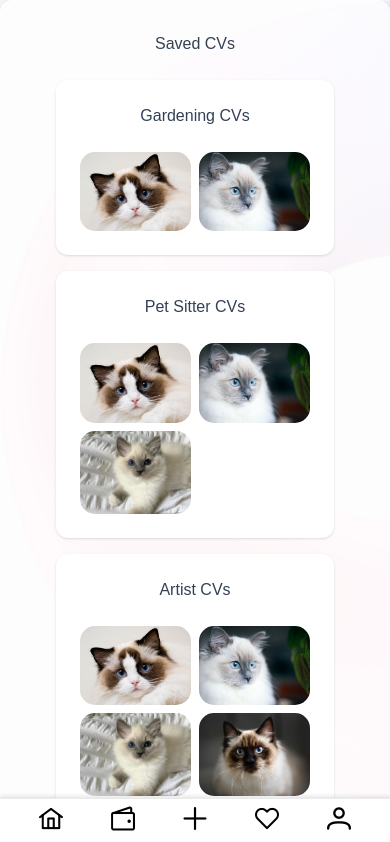
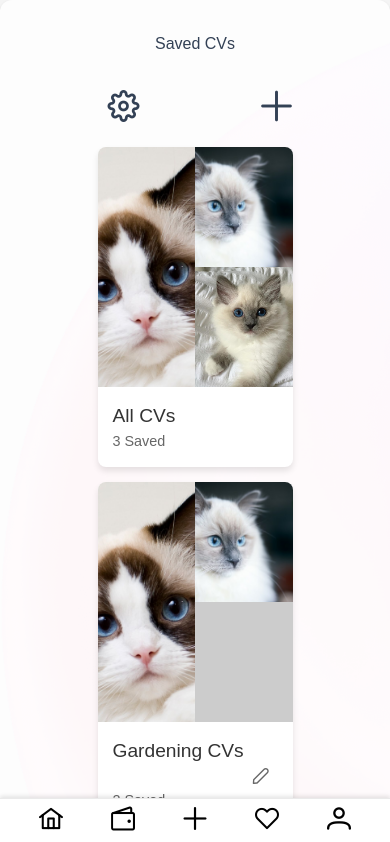
Before and after one commit to SENZAGlobalClassroom/UCVME, a Vue app in the folder app/view/: page /wallet in a window 390 px wide. Shown: the top 842 px of the page. Built offline with nearby package versions, Linux system fonts and the light colour scheme; a web font is replaced by a local one.

Commit message:
made Wallet layout better and functional on the frontend

```diff
--- a/app/view/src/components/Wallet.vue
+++ b/app/view/src/components/Wallet.vue
@@ -1,77 +1,271 @@
 <template>
-    <div class="grid-container">
-        <Card v-for="collection in collections" :key="collection.id" >
-            <template #content>
-                <h3 style="text-align: center;">{{collection.name}}</h3>
-                <br>
-                <div class="grid2x2">
-                    <!-- assuming we have stillImage generated from the video upload at the CVProcess -->
-                    <img v-for="(cv, index) in collection.cvs.slice(0, 4)" :key="index" :src="cv.stillImage" />
+    <div class="wallet-controls">
+        <button class="wallet-control-button" @click="openSettings">
+            <i class="pi pi-cog" style="font-size: 2rem;"></i>
+        </button>
+        <button class="wallet-control-button" @click="showDialog = true">
+            <i class="pi pi-plus" style="font-size: 2rem;"></i>
+        </button>
+    </div>
+    <div class="collections-grid">
+        <div class="collection" v-for="collection in collections" :key="collection.id">
+            <div class="collection-images">
+                <div class="image primary"
+                    :style="{ backgroundImage: collection.cvs.length > 0 ? 'url(' + collection.cvs[0].stillImage + ')' : '' }">
+                    <div v-if="collection.cvs.length === 0" class="placeholder"></div>
                 </div>
-            </template>
-        </Card>
-        <Card class="new-collection-card" @click="addNewCollection">
-            <template #content>
-                <div class="new-collection-content">
-                    <i class="pi pi-plus"></i>
+                <div class="side-images">
+                    <div class="image secondary"
+                        :style="{ backgroundImage: collection.cvs.length > 1 ? 'url(' + collection.cvs[1].stillImage + ')' : '' }">
+                        <div v-if="collection.cvs.length < 2" class="placeholder"></div>
+                    </div>
+                    <div class="image secondary"
+                        :style="{ backgroundImage: collection.cvs.length > 2 ? 'url(' + collection.cvs[2].stillImage + ')' : '' }">
+                        <div v-if="collection.cvs.length < 3" class="placeholder"></div>
+                    </div>
                 </div>
-            </template>
-        </Card>
+            </div>
+            <div class="collection-info">
+                <h3 class="collection-title">{{ collection.name }}</h3>
+                <button v-if="collection.id !== 0" class="edit-button" @click="openEditDialog(collection)">
+                    <i class="pi pi-pencil" style="font-size: 1rem;"></i>
+                </button>
+                <p class="collection-details">{{ collection.cvs.length }} Saved</p>
+            </div>
+        </div>
     </div>
+
+    <!-- Add new collection popup -->
+    <Dialog v-model:visible="showDialog" header="Add New Collection" :style="{ width: '35rem' }">
+        <div class="dialog-content">
+            <div>
+                <label>Collection Name:</label>
+                <InputText class="input-text" v-model="newCollectionName" placeholder="Enter collection name" />
+            </div>
+
+            <div class="button-container">
+                <Button type="button" label="Save" @click="addNewCollection"></Button>
+            </div>
+        </div>
+    </Dialog>
+
+    <!-- Edit collection popup -->
+    <Dialog v-model:visible="showEditDialog" header="Edit Collection" :style="{ width: '35rem' }">
+        <div class="dialog-content">
+            <div>
+                <label for="editCollectionName">Collection Name:</label>
+                <InputText class="input-text" v-model="editCollectionName" placeholder="Enter new collection name" />
+            </div>
+
+            <div class="button-container">
+                <Button type="button" label="Save Changes" @click="saveChanges"></Button>
+                <Button type="button" label="Delete Collection" severity="danger" @click="deleteCollection"></Button>
+            </div>
+        </div>
+    </Dialog>
+
+    <Toast />
 </template>
+
 <script setup>
+import { ref, defineEmits } from 'vue';
 import PropTypes from 'vue-types';
+import { useToast } from 'primevue/usetoast';
+
+const openSettings = () => {
+    //settings button
+};
+
+//add colection dialogue logic
+const showDialog = ref(false);
+const newCollectionName = ref('');
+const toast = useToast();
+const emit = defineEmits(['add-collection']);
+
+const addNewCollection = () => {
+    if (newCollectionName.value.trim()) {
+        emit('add-collection', newCollectionName.value);
+
+        toast.add({ severity: 'success', summary: 'Success', detail: 'Collection added' });
+        newCollectionName.value = '';
+        showDialog.value = false;
+    } else {
+        toast.add({ severity: 'error', summary: 'Error', detail: 'Please enter a collection name' });
+    }
+};
+
+
+//Edit dialogue logic
+const showEditDialog = ref(false);
+const editCollectionName = ref('');
+const editingCollectionId = ref(null);
 
 const props = defineProps({
     collections: PropTypes.array.isRequired
 });
 
-const addNewCollection = () => {
-    //adds a new empty collection to the db
-    console.log('Add new collection');
+const openEditDialog = (collection) => {
+    editingCollectionId.value = collection.id;
+    editCollectionName.value = collection.name;
+    showEditDialog.value = true;
 };
+
+const saveChanges = () => {
+    const newName = editCollectionName.value.trim();
+    if (newName) {
+        emit('update-collection', { id: editingCollectionId.value, name: newName });
+        toast.add({ severity: 'success', summary: 'Success', detail: 'Collection updated' });
+    }
+    showEditDialog.value = false;
+};
+
+const deleteCollection = () => {
+    emit('delete-collection', editingCollectionId.value);
+    toast.add({ severity: 'success', summary: 'Success', detail: 'Collection deleted' });
+    showEditDialog.value = false;
+};
+
 </script>
 
 <style scoped>
-.grid-container {
-    display: grid;
-    grid-template-columns: repeat(auto-fill, minmax(300px, 1fr));
-    gap: 1rem;
+.wallet-controls {
+    display: flex;
+    justify-content: space-between;
+    padding: 10px;
 }
 
-.grid2x2 {
-    display: grid;
-    grid-template-columns: repeat(2, 1fr);
-    gap: 0.5rem;
+.wallet-control-button {
+    background: none;
+    border: none;
+    cursor: pointer;
+    margin-left: 10px;
 }
 
-.grid2x2 img {
-    width: 100%;
-    height: 100%;
-    border-radius: 15px;
-    object-fit: cover;
+.collections-grid {
+    display: grid;
+    grid-template-columns: repeat(4, 1fr);
+    grid-gap: 15px;
+    padding: 10px;
 }
 
-.new-collection-card {
-    background-color: rgba(239, 239, 239, 0.749);
+.collection {
+    background-color: #fff;
+    border-radius: 8px;
+    overflow: hidden;
+    box-shadow: 0 4px 6px rgba(0, 0, 0, 0.1);
+    min-width: 15dvw;
+}
+
+.collection:hover {
+    transform: translateY(-5px);
+}
+
+.collection-images {
     display: flex;
-    align-items: center;
-    justify-content: center;
+}
+
+.image {
+    background-size: cover;
+    background-position: center;
+}
+
+.primary {
+    flex: 1;
+    height: 15rem;
+}
+
+.side-images {
+    flex: 1;
+    display: flex;
+    flex-direction: column;
+}
+
+.image.secondary {
+    flex: 1;
+}
+
+.placeholder {
+    background-color: #ccc;
     height: 100%;
 }
 
-.new-collection-content {
+.collection-info {
+    padding: 15px;
+}
+
+.collection-title {
+    font-size: 1.2rem;
+    margin: 0;
+    color: #333;
+}
+
+.collection-details {
+    font-size: 0.9rem;
+    color: #666;
+}
+
+.edit-button {
+    margin-left: 85%;
+    background: none;
+    border: none;
+    cursor: pointer;
+    color: #666;
+    font-size: 1rem;
+}
+
+.dialog-content label {
+    font-weight: bold;
+    margin-bottom: 0.5rem;
+}
+
+.dialog-content div {
+    width: 100%;
     display: flex;
     align-items: center;
-    justify-content: center;
 }
 
-.pi{
-    font-size: 3rem;
+.button-container {
+    padding: 1rem;
+    justify-content: space-between;
 }
-@media (max-width: 767px) {
-    .grid-container {
-        grid-template-columns: repeat(auto-fill, minmax(200px, 1fr));
+
+.input-text {
+    width: 90%;
+    margin: 0 auto;
+}
+
+.p-dialog .p-button {
+    margin: 0.5rem;
+}
+
+@media (max-width: 1200px) {
+    .collections-grid {
+        grid-template-columns: repeat(3, 1fr);
+    }
+
+    .collection {
+        min-width: 20dvw;
+    }
+
+}
+
+@media (max-width: 992px) {
+    .collections-grid {
+        grid-template-columns: repeat(2, 1fr);
+    }
+
+    .collection {
+        min-width: 30dvw;
+    }
+}
+
+@media (max-width: 768px) {
+    .collections-grid {
+        grid-template-columns: repeat(1, 1fr);
+    }
+
+    .collection {
+        min-width: 50dvw;
     }
 }
 </style>
--- a/app/view/src/views/WalletView.vue
+++ b/app/view/src/views/WalletView.vue
@@ -3,10 +3,15 @@
         <!-- need to add top bar -->
         <Card class="card-container">
             <template #header>
-                <h3 >Saved CVs</h3>
+                <h3>Saved CVs</h3>
             </template>
             <template #content>
-                <Wallet :collections="collections"></Wallet>
+            <Wallet
+                :collections="collections"
+                @add-collection="handleNewCollection"
+                @update-collection="handleUpdateCollection"
+                @delete-collection="handleDeleteCollection">
+            </Wallet>
             </template>
         </Card>
         <Navbar></Navbar>
@@ -14,7 +19,7 @@
 </template>
 
 <script setup>
-import { ref } from 'vue';
+import { ref,onMounted } from 'vue';
 import Wallet from '@/components/Wallet.vue';
 
 //test data imports
@@ -28,7 +33,87 @@ import cat2 from '@/assets/cat2.jpg';
 import cat3 from '@/assets/cat3.jpg';
 import cat4 from '@/assets/cat4.jpg';
 
-// test data
+// funcs to handle emits from Wallet
+const handleNewCollection = (collectionName) => {
+    const newCollection = {
+        id: Date.now(),
+        name: collectionName,
+        cvs: [],
+    };
+    collections.value.push(newCollection);
+};
+
+const handleUpdateCollection = ({ id, name }) => {
+    const collectionIndex = collections.value.findIndex(c => c.id === id);
+    if (collectionIndex !== -1) {
+        collections.value[collectionIndex].name = name;
+    }
+};
+
+const handleDeleteCollection = (id) => {
+    collections.value = collections.value.filter(c => c.id !== id);
+};
+
+// Test data
+// this should be any CVs that were saved/liked by the user
+const allCVs = ref([
+    {
+        id: 'cv1',
+        name: 'Erica Lee',
+        video: test1,
+        stillImage: cat1,
+        workExperience: [
+            {
+                jobTitle: 'Hairstylist',
+                startDate: '2020-01',
+                endDate: '2021-12',
+                description: 'Hairstyle.',
+                memory: 'A client once gave me a tip',
+                referencePhone: '000000'
+            },
+        ],
+    },
+    {
+        id: 'cv2',
+        name: 'John Doe',
+        video: test2,
+        stillImage: cat2,
+        workExperience: [
+            {
+                jobTitle: 'Gardener',
+                startDate: '2020-01',
+                endDate: '2021-12',
+                description: 'Maintained and beautified gardens.',
+                memory: 'A client once...',
+                referencePhone: '000000'
+            },
+        ],
+    },
+    {
+        id: 'cv3',
+        name: 'Amanda Doe',
+        video: test3,
+        stillImage: cat3,
+        workExperience: [
+            {
+                jobTitle: 'Pet Sitter',
+                startDate: '2020-01',
+                endDate: '2021-12',
+                description: 'Taking care of cats and dogs',
+                memory: 'A client once...',
+                referencePhone: '000000'
+            },
+        ],
+    },
+]);
+
+const allCVsCollection = {
+    id: 0,
+    name: 'All CVs',
+    cvs: allCVs,
+  };
+
+// this should be the collections made by the user with added cvs to it
 const collections = ref([
     {
         id: 1,
@@ -142,130 +227,21 @@ const collections = ref([
                     },
                 ],
             },
-            {
-                id: 'cv2',
-                name: 'John Doe',
-                video: test2,
-                stillImage: cat2,
-                workExperience: [
-                    {
-                        jobTitle: 'Gardener',
-                        startDate: '2020-01',
-                        endDate: '2021-12',
-                        description: 'Maintained and beautified gardens.',
-                        memory: 'A client once...',
-                        referencePhone: '000000'
-                    },
-                ],
-            },
-            {
-                id: 'cv3',
-                name: 'Amanda Doe',
-                video: test3,
-                stillImage: cat3,
-                workExperience: [
-                    {
-                        jobTitle: 'Pet Sitter',
-                        startDate: '2020-01',
-                        endDate: '2021-12',
-                        description: 'Taking care of cats and dogs',
-                        memory: 'A client once...',
-                        referencePhone: '000000'
-                    },
-                ],
-            },
-            {
-                id: 'cv4',
-                name: 'Jenny Smith',
-                video: test4,
-                stillImage: cat4,
-                workExperience: [
-                    {
-                        jobTitle: 'Marketing Expert',
-                        startDate: '2020-01',
-                        endDate: '2021-12',
-                        description: 'Sales and marketing stuff for businesses',
-                        memory: 'A client once...',
-                        referencePhone: '000000'
-                    },
-                ],
-            },
-
         ]
     },
     {
         id: 4,
         name: 'Musician CVs',
         cvs: [
-            {
-                id: 'cv1',
-                name: 'Erica Lee',
-                video: test1,
-                stillImage: cat1,
-                workExperience: [
-                    {
-                        jobTitle: 'Hairstylist',
-                        startDate: '2020-01',
-                        endDate: '2021-12',
-                        description: 'Hairstyle.',
-                        memory: 'A client once gave me a tip',
-                        referencePhone: '000000'
-                    },
-                ],
-            },
-            {
-                id: 'cv2',
-                name: 'John Doe',
-                video: test2,
-                stillImage: cat2,
-                workExperience: [
-                    {
-                        jobTitle: 'Gardener',
-                        startDate: '2020-01',
-                        endDate: '2021-12',
-                        description: 'Maintained and beautified gardens.',
-                        memory: 'A client once...',
-                        referencePhone: '000000'
-                    },
-                ],
-            },
-            {
-                id: 'cv3',
-                name: 'Amanda Doe',
-                video: test3,
-                stillImage: cat3,
-                workExperience: [
-                    {
-                        jobTitle: 'Pet Sitter',
-                        startDate: '2020-01',
-                        endDate: '2021-12',
-                        description: 'Taking care of cats and dogs',
-                        memory: 'A client once...',
-                        referencePhone: '000000'
-                    },
-                ],
-            },
-            {
-                id: 'cv4',
-                name: 'Jenny Smith',
-                video: test4,
-                stillImage: cat4,
-                workExperience: [
-                    {
-                        jobTitle: 'Marketing Expert',
-                        startDate: '2020-01',
-                        endDate: '2021-12',
-                        description: 'Sales and marketing stuff for businesses',
-                        memory: 'A client once...',
-                        referencePhone: '000000'
-                    },
-                ],
-            },
-
         ]
     }
 
 ]);
+
+onMounted(() => {
+    collections.value.unshift(allCVsCollection);
+});
+
 </script>
 
 <style scoped>
```
